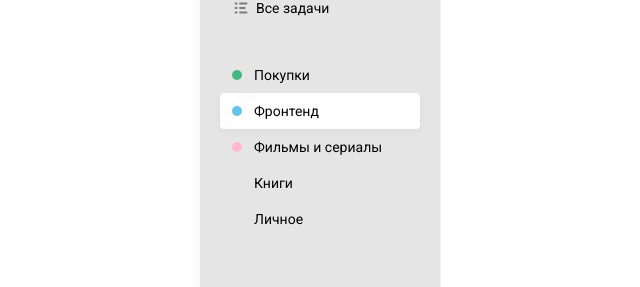
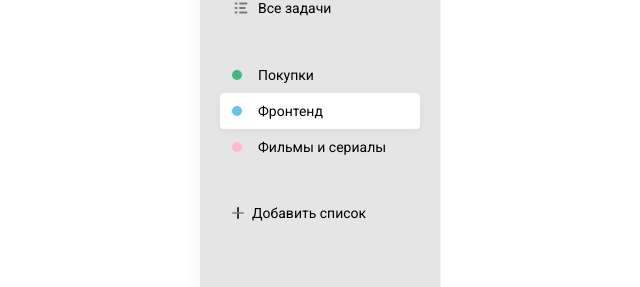
Before and after one commit to dkazarov/todo-react, a React (Create React App) app: page / in a window 1280 px wide. Shown: the part 206-493 px from the top of the page, without its empty margins (65-705 px from the left). Built offline with nearby package versions, Linux system fonts and the light colour scheme.

Commit message:
add clissnames library

```diff
--- a/package.json
+++ b/package.json
@@ -35,5 +35,8 @@
       "last 1 firefox version",
       "last 1 safari version"
     ]
+  },
+  "devDependencies": {
+    "classnames": "^2.3.1"
   }
 }
--- a/src/App.js
+++ b/src/App.js
@@ -41,15 +41,24 @@ function App() {
               color: 'pink',
               name: 'Фильмы и сериалы',
             },
+          ]}
+          isRemovable
+        />
+        <List
+          items={[
             {
-              color: '#B6E6BD',
-              name: 'Книги',
-            },
-            {
-              color: '#C9D1D3',
-              name: 'Личное',
+              className: "list__add-button",
+              icon: <svg
+              width="12" height="12"
+              viewBox="0 0 16 16" fill="none" xmlns="http://www.w3.org/2000/svg"
+              >
+              <path d="M8 1V15" stroke="black" strokeWidth="2" strokeLinecap="round" strokeLinejoin="round"/>
+              <path d="M1 8H15" stroke="grey" strokeWidth="2" strokeLinecap="round" strokeLinejoin="round"/>
+              </svg>,
+              name: 'Добавить список',
             },
           ]}
+          isRemovable
         />
       </div>
       <div className='todo__tasks'></div>
--- a/src/components/list/List.scss
+++ b/src/components/list/List.scss
@@ -1,5 +1,10 @@
 .list {
   margin-bottom: 30px;
+  // &__add-button {
+  //   path {
+  //     stroke: #767676;
+  //   }
+  // }
   li {
     display: flex;
     align-items: center;
@@ -14,7 +19,7 @@
 
     i {
       display: inline-flex;
-      margin-right: 6px;
+      margin-right: 8px;
       svg path {
         fill: #7c7c7c;
       }
```
Also changed, not shown: 1 other file (tests, documents, lock files or other folders).
